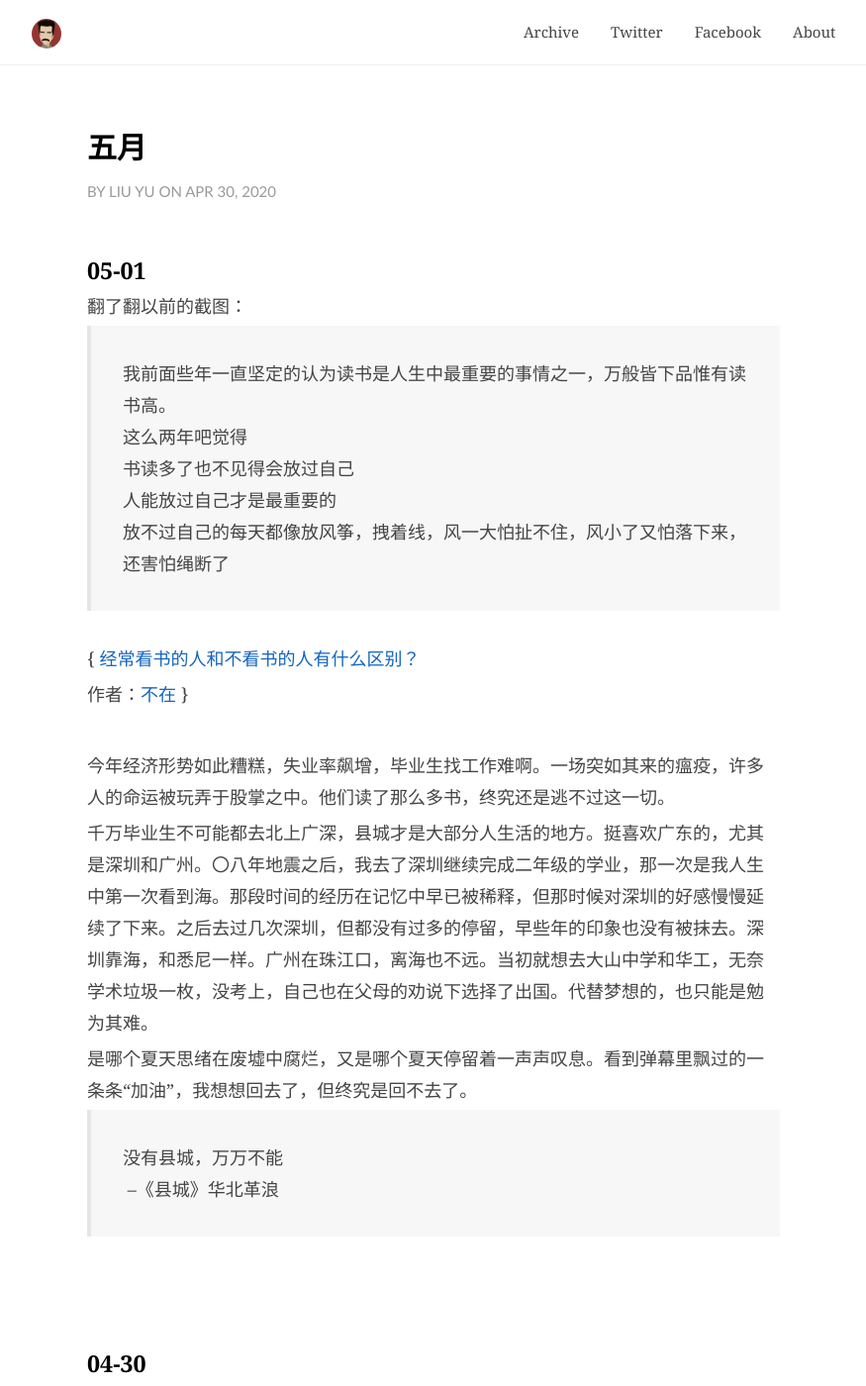
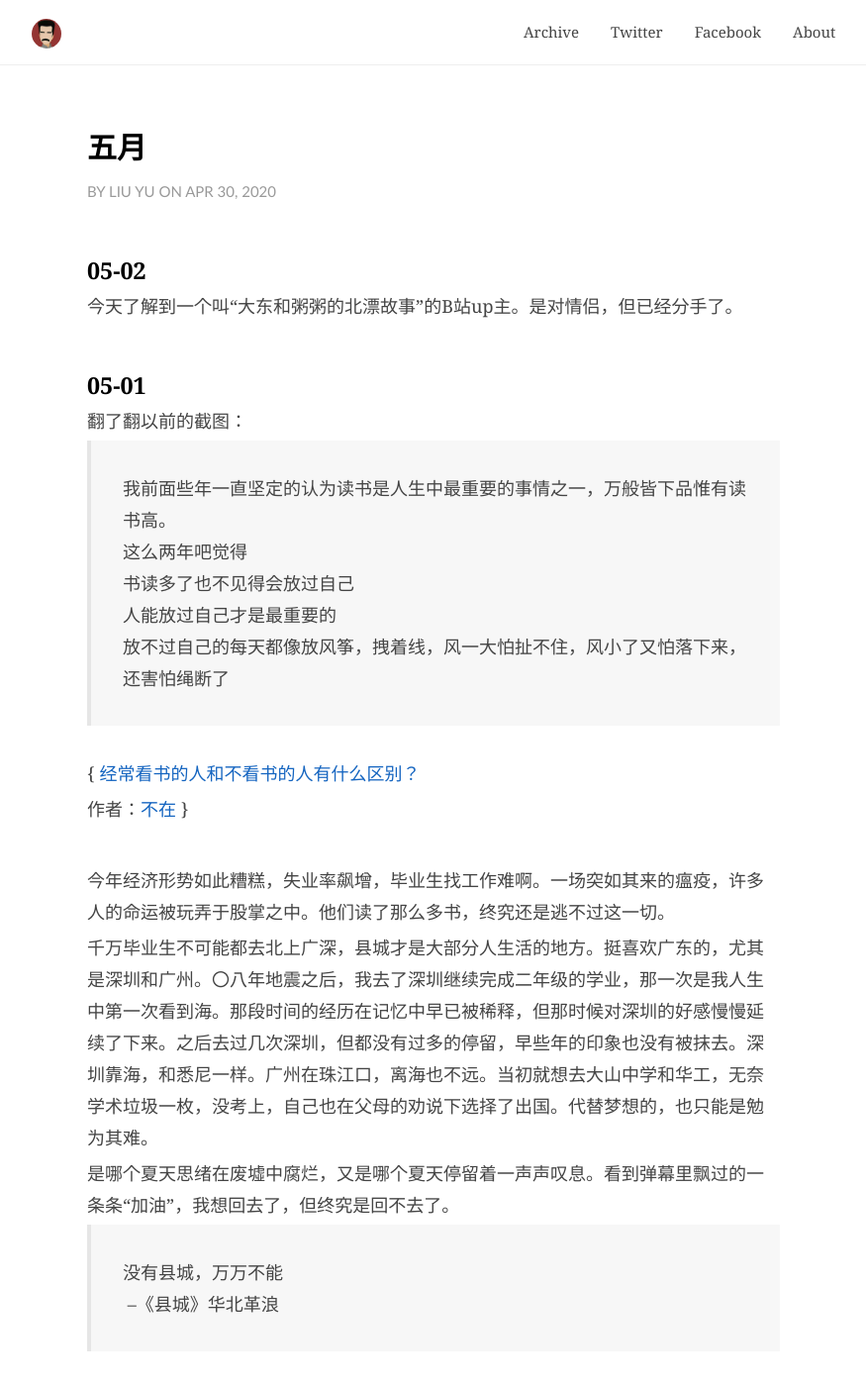
Before and after one commit to JaydenYL/JaydenYL.github.io, a Jekyll site: the page built from _posts/2020-04-26-日记.md, in a window 1280 px wide and 1400 px high. Shown: the whole window at 99% size, without its empty margins (202-1077 px from the left). Built offline with Jekyll 4.4.1, drawn with Linux system fonts in a browser that asks for light colours; comment, search, counter and statistics services are not loaded.

Commit message:
add content to diary

```diff
--- a/_posts/2020-04-26-日记.md
+++ b/_posts/2020-04-26-日记.md
@@ -12,6 +12,16 @@ location:
 tail:
 catalog: true
 ---
+
+
+
+### 05-02
+
+今天了解到一个叫“大东和粥粥的北漂故事”的B站up主。是对情侣，但已经分手了。
+
+
+
+
 
 
 
@@ -39,7 +49,7 @@ catalog: true
 
 千万毕业生不可能都去北上广深，县城才是大部分人生活的地方。挺喜欢广东的，尤其是深圳和广州。〇八年地震之后，我去了深圳继续完成二年级的学业，那一次是我人生中第一次看到海。那段时间的经历在记忆中早已被稀释，但那时候对深圳的好感慢慢延续了下来。之后去过几次深圳，但都没有过多的停留，早些年的印象也没有被抹去。深圳靠海，和悉尼一样。广州在珠江口，离海也不远。当初就想去大山中学和华工，无奈学术垃圾一枚，没考上，自己也在父母的劝说下选择了出国。代替梦想的，也只能是勉为其难。<br>
 
-是哪个夏天思绪在废墟中腐烂，又是哪个夏天停留着一声声叹息。看到弹幕里飘过的一条条“加油”，我想想回去了，但终究是回不去了。<br>
+是哪个夏天思绪在废墟中腐烂，又是哪个夏天停留着一声声叹息。看到弹幕里飘过的一条条“加油”，我想回去了，但终究是回不去了。<br>
 
 
 
```
Also changed, not shown: _posts/2020-04-15-停更。。。.md (+5 -1 lines).
